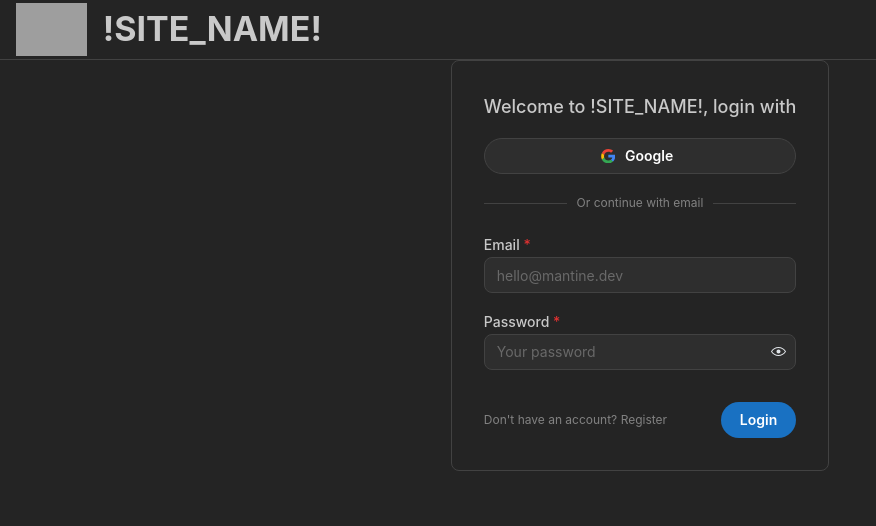
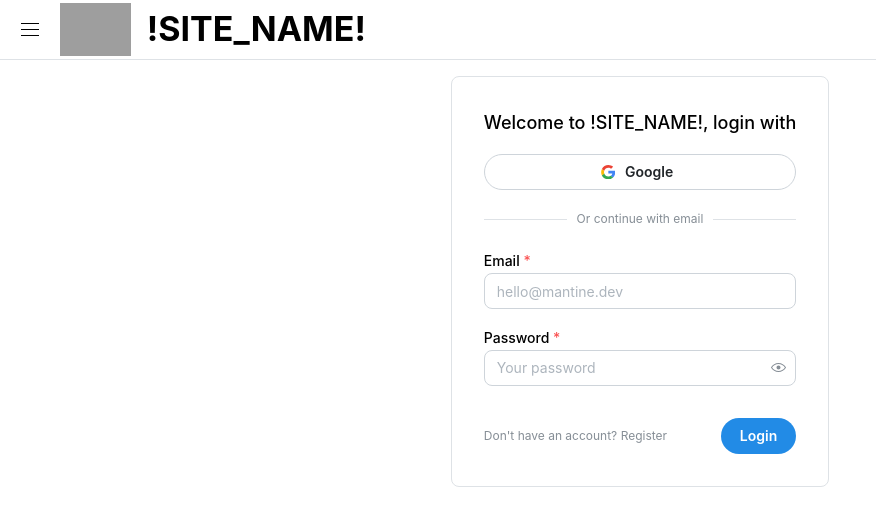
Before and after one commit to orireiter/working-hours, a React (Vite) app: page / in a window 1280 px wide. Shown: the top 526 px of the page, without its empty margins (0-876 px from the left). Built offline with nearby package versions, Linux system fonts and the light colour scheme; grey boxes are pictures that could not be loaded.

Commit message:
start working on night light mode

```diff
--- a/package.json
+++ b/package.json
@@ -14,7 +14,8 @@
     "@mantine/form": "^7.2.1",
     "@mantine/hooks": "^7.2.1",
     "react": "^18.2.0",
-    "react-dom": "^18.2.0"
+    "react-dom": "^18.2.0",
+    "zustand": "^4.4.6"
   },
   "devDependencies": {
     "@types/react": "^18.2.15",
--- a/src/App.tsx
+++ b/src/App.tsx
@@ -1,15 +1,29 @@
 import '@mantine/core/styles.css';
 import { MantineProvider } from '@mantine/core';
 
+
+import { useGeneralSettingStore } from './stores/generalSettings.store';
 import { Layout } from './components/layout/Layout';
 import { Login } from './pages/login/Login.page'
 
 
+import { useEffect } from 'react';
+import { ColorSchemeEnum } from './models/generalSettings.models';
+
 function App() {
+  const generalSettingsStore = useGeneralSettingStore();
+
+  useEffect(() => {
+    setTimeout(() => {
+      generalSettingsStore.setColorScheme(ColorSchemeEnum.DARK);
+      console.log(generalSettingsStore.colorScheme);
+    }, 3000);
+  }, []);
+
   return (
-    <MantineProvider defaultColorScheme="dark">
+    <MantineProvider defaultColorScheme={generalSettingsStore.colorScheme}>
       <Layout>
-            <Login />
+        <Login />
       </Layout>
     </ MantineProvider>
   )
--- a/src/components/layout/Layout.tsx
+++ b/src/components/layout/Layout.tsx
@@ -1,22 +1,24 @@
 import { JSX } from "react";
 import { useDisclosure } from '@mantine/hooks';
-import { AppShell, Group, Burger, Title } from "@mantine/core";
+import { AppShell } from "@mantine/core";
 
-import { AppIcon } from "./components/AppIcon";
+import { Header } from "./components/Header";
+import { Navbar } from "./components/Navbar";
 
-export function Layout(props: { children: JSX.Element} ) {
-  const [opened, { toggle }] = useDisclosure();
+export function Layout(props: {children: JSX.Element} ) {
+  const [isNavbarOpened, { toggle: toggleNavbarOpen }] = useDisclosure();
 
   return (
       <AppShell
-        header={{ height: 60 }}>
+        header={{ height: 60 }}
+        navbar={{width: 300, breakpoint: 'sm', collapsed: {desktop: !isNavbarOpened, mobile: !isNavbarOpened}}}
+        padding="md">
           <AppShell.Header>
-            <Group h="100%" px="md">
-              <Burger opened={opened} onClick={toggle} hiddenFrom="sm" size="sm" />
-              <AppIcon/>
-              <Title>!SITE_NAME!</Title>
-            </Group>
+            <Header isBurgerOpened={isNavbarOpened} toggleBurgerOpen={toggleNavbarOpen} />
           </AppShell.Header>
+          <AppShell.Navbar p="md">
+            <Navbar />
+          </AppShell.Navbar>
           <AppShell.Main>
             {props.children}
           </AppShell.Main>
--- a/src/components/layout/components/AppIcon.tsx
+++ /dev/null
@@ -1,10 +0,0 @@
-import { Image } from '@mantine/core';
-
-import appIcon from '/icon.png';
-
-
-export function AppIcon() {
-    return (
-        <Image w="auto" fit="contain" h="90%" src={appIcon}/>
-    )
-}
--- /dev/null
+++ b/src/components/layout/components/Header.tsx
@@ -0,0 +1,14 @@
+import { Group, Burger, Title, Image } from "@mantine/core"
+
+import appIcon from '/icon.png';
+
+
+export function Header(props: { toggleBurgerOpen: () => void, isBurgerOpened: boolean }) {
+    return (
+        <Group h="100%" px="md">
+            <Burger opened={props.isBurgerOpened} onClick={props.toggleBurgerOpen} size="sm" />
+            <Image w="auto" fit="contain" h="90%" src={appIcon}/>
+            <Title>!SITE_NAME!</Title>
+        </Group>
+    )
+}
--- /dev/null
+++ b/src/components/layout/components/Navbar.tsx
@@ -0,0 +1,18 @@
+import { AppShell, Skeleton, ScrollArea } from "@mantine/core"
+
+export function Navbar() {
+    return (
+        <>
+            <AppShell.Section>Navbar header</AppShell.Section>
+            <AppShell.Section grow my="md" component={ScrollArea}>
+            60 links in a scrollable section
+            {Array(15)
+                .fill(0)
+                .map((_, index) => (
+                <Skeleton key={index} h={"2rem"} mt="sm" />
+                ))}
+            </AppShell.Section>
+            <AppShell.Section>Navbar footer – always at the bottom</AppShell.Section>
+        </>
+    )
+}
--- /dev/null
+++ b/src/models/generalSettings.models.ts
@@ -0,0 +1,4 @@
+export enum ColorSchemeEnum {
+    LIGHT = 'light',
+    DARK = 'dark'
+}
--- /dev/null
+++ b/src/stores/generalSettings.store.ts
@@ -0,0 +1,15 @@
+import { create, UseBoundStore, StoreApi } from 'zustand';
+
+import { ColorSchemeEnum } from '../models/generalSettings.models';
+
+interface GeneralSettingsStore {
+  colorScheme: ColorSchemeEnum,
+  setColorScheme: (newColorScheme: ColorSchemeEnum) => void
+}
+
+export const useGeneralSettingStore: UseBoundStore<StoreApi<GeneralSettingsStore>> = create((set) => ({
+  colorScheme: ColorSchemeEnum.LIGHT,
+  setColorScheme: (newColorScheme: ColorSchemeEnum) => {
+    set({colorScheme: newColorScheme})
+  },
+}))
```
Also changed, not shown: 1 other file (tests, documents, lock files or other folders).
